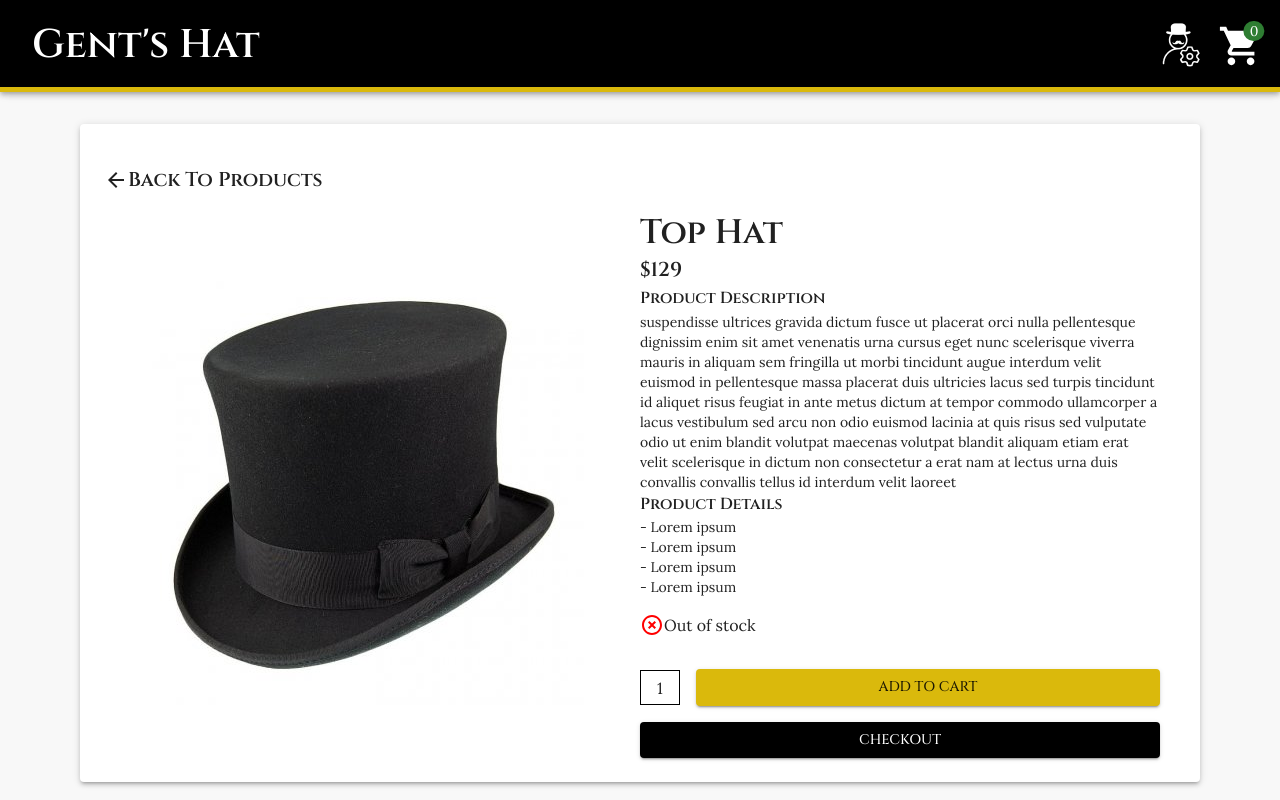
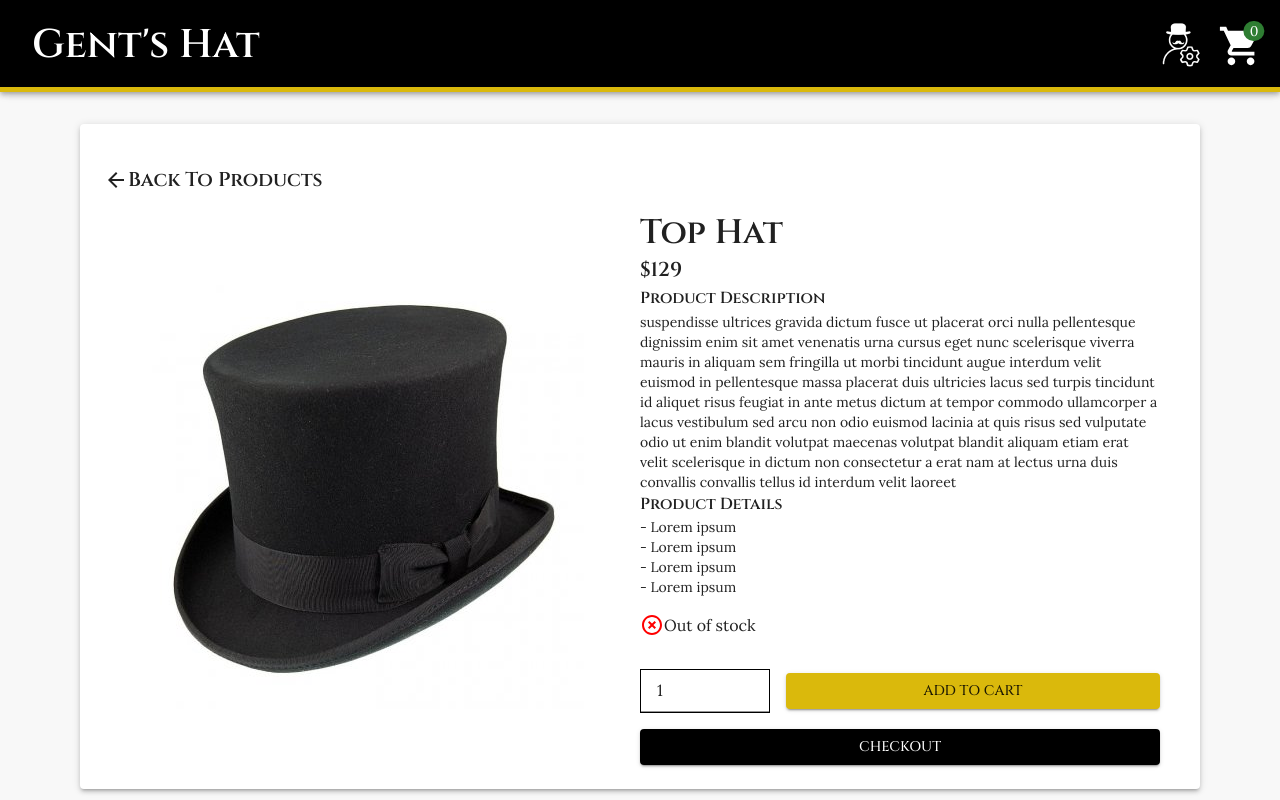
Before and after one commit to Sillen00/React-Webshop-Gents-Hat, a React (Vite) app: page /product/a1 in a window 1280 px wide. Shown: the top 800 px of the page. Built offline with nearby package versions, Linux system fonts and the light colour scheme.

Commit message:
Added input

```diff
--- a/src/components/ProductBtnSection.tsx
+++ b/src/components/ProductBtnSection.tsx
@@ -1,4 +1,4 @@
-import { Button, Theme, Typography } from '@mui/material'
+import { Button, Input, Theme } from '@mui/material'
 import { Box, SxProps } from '@mui/system'
 import { NavLink } from 'react-router-dom'
 import { Product } from '../../data'
@@ -12,7 +12,7 @@ function ProductBtnSection({ product }: Props) {
   return (
     <Box>
       <Box sx={{ display: 'flex', alignItems: 'center', margin: '1rem 0' }}>
-        <Typography sx={quantityBoxStyle}>1</Typography>
+        <Input type='number' defaultValue={1} sx={quantityBoxStyle} />
         <Box sx={{ flexGrow: 1 }}>
           <AddToCartButton product={product} data-cy='added-to-cart-toast' />
         </Box>
@@ -29,6 +29,7 @@ function ProductBtnSection({ product }: Props) {
 }
 
 const quantityBoxStyle: SxProps<Theme> = theme => ({
+  width: '25%',
   border: '1px solid black',
   padding: '0.3rem 1rem',
   marginRight: '1rem',
```
